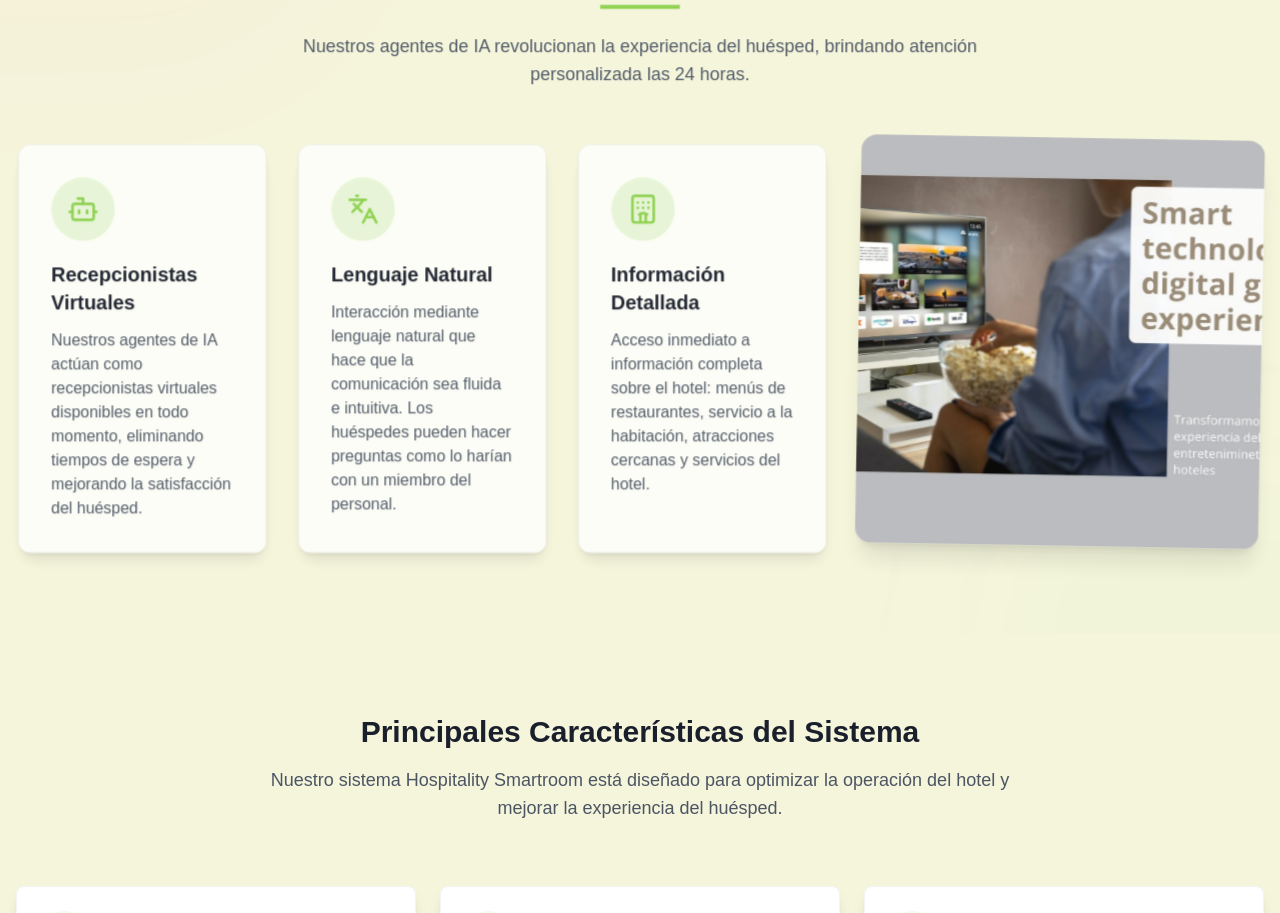
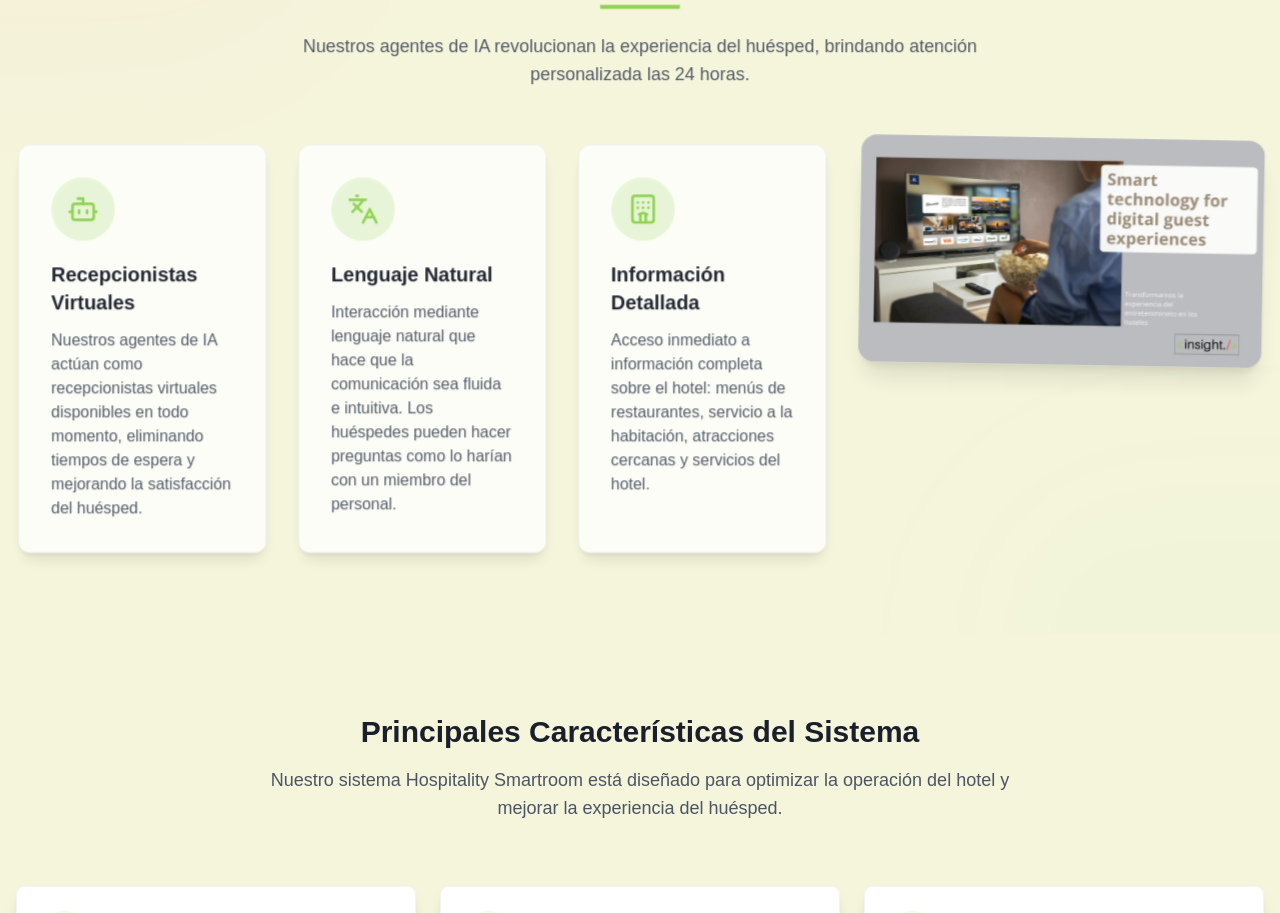
Before and after one commit to carlospena11/insight-smartroom-elegance222, a React (Vite) app: page / in a window 1280 px wide. Shown: the part 940-1853 px from the top of the page. Built offline with nearby package versions, Linux system fonts and the light colour scheme.

Commit message:
Update images
Update image paths to reflect changes on the live domain.

```diff
--- /dev/null
+++ b/src/components/ImageManager.tsx
@@ -0,0 +1,95 @@
+
+import { useState, useEffect } from "react";
+
+type ImageProps = {
+  src: string;
+  alt: string;
+  className?: string;
+  fallbackSrc?: string;
+}
+
+/**
+ * Componente para gestionar imágenes con fallback y carga optimizada
+ * Útil para cambiar imágenes fácilmente en todo el sitio
+ */
+export const ImageManager = ({ src, alt, className, fallbackSrc = "/placeholder.svg" }: ImageProps) => {
+  const [imgSrc, setImgSrc] = useState<string>(src);
+  const [isLoading, setIsLoading] = useState<boolean>(true);
+  const [hasError, setHasError] = useState<boolean>(false);
+
+  useEffect(() => {
+    // Reset states when src changes
+    setImgSrc(src);
+    setIsLoading(true);
+    setHasError(false);
+  }, [src]);
+
+  const handleImageLoad = () => {
+    setIsLoading(false);
+  };
+
+  const handleImageError = () => {
+    setIsLoading(false);
+    setHasError(true);
+    setImgSrc(fallbackSrc);
+  };
+
+  return (
+    <div className={`relative ${isLoading ? 'bg-gray-200 animate-pulse' : ''}`}>
+      {isLoading && (
+        <div className="absolute inset-0 flex items-center justify-center">
+          <div className="w-8 h-8 border-4 border-insight-green border-t-transparent rounded-full animate-spin"></div>
+        </div>
+      )}
+      <img
+        src={imgSrc}
+        alt={alt}
+        className={className}
+        onLoad={handleImageLoad}
+        onError={handleImageError}
+        style={{ opacity: isLoading ? 0 : 1 }}
+      />
+      {hasError && (
+        <div className="absolute bottom-2 right-2 bg-red-500 text-white text-xs px-2 py-1 rounded">
+          Error de carga
+        </div>
+      )}
+    </div>
+  );
+};
+
+/**
+ * Función para obtener la URL de una imagen
+ * Centraliza la gestión de rutas de imágenes
+ */
+export const getImageUrl = (imageName: string): string => {
+  // Puedes personalizar esta función para manejar diferentes entornos
+  // Por ejemplo, usar una CDN en producción
+  const isProduction = window.location.hostname !== "localhost";
+
+  // Imágenes alojadas en lovable-uploads
+  if (imageName.includes("lovable-uploads")) {
+    return isProduction
+      ? `/${imageName}` // En producción
+      : `/${imageName}`; // En desarrollo
+  }
+
+  // Otras imágenes
+  return isProduction
+    ? `/${imageName}` // En producción
+    : `/${imageName}`; // En desarrollo
+};
+
+// Mapa centralizado de todas las imágenes del sitio
+// Facilita el cambio de imágenes desde un único lugar
+export const siteImages = {
+  hero: "/lovable-uploads/c945a5a8-5382-4f39-8400-1511bec5245e.png",
+  aiAgent: "/lovable-uploads/8d49e4e4-4a6c-48ee-a777-a5f0f398987b.png",
+  guestExperience: "/lovable-uploads/4827b0f3-267c-4c28-b450-53935fa9aeca.png",
+  smartRoom: "/lovable-uploads/d910afa8-d8a5-4cee-83d3-4cd37e6a3997.png",
+  compatibility: "/lovable-uploads/27a90f52-eb00-4ffd-baf1-e4fe55ae9d2a.png",
+  logo: "/lovable-uploads/305d1918-687d-49de-87c7-9c047174a823.png",
+  aboutUs: "/lovable-uploads/1eaa6c24-f8b6-43b8-bcdd-0ceab0cfd71a.png",
+};
+
+export default ImageManager;
--- a/src/components/ai-agents/AgentImage.tsx
+++ b/src/components/ai-agents/AgentImage.tsx
@@ -1,5 +1,6 @@
 
 import { motion } from "framer-motion";
+import { ImageManager, siteImages } from "../ImageManager";
 
 const AgentImage = () => {
   return (
@@ -9,10 +10,8 @@ const AgentImage = () => {
       animate={{ opacity: 1, x: 0 }}
       transition={{ duration: 0.8, delay: 0.3 }}
     >
-      <motion.img
-        src="/lovable-uploads/8d49e4e4-4a6c-48ee-a777-a5f0f398987b.png"
-        alt="Agente de IA"
-        className="rounded-2xl shadow-xl w-full h-full object-cover"
+      <motion.div
+        className="w-full h-full"
         whileHover={{
           scale: 1.05,
           rotate: 2,
@@ -30,7 +29,14 @@ const AgentImage = () => {
             ease: "easeInOut"
           }
         }}
-      />
+      >
+        <ImageManager
+          src={siteImages.aiAgent}
+          alt="Agente de IA"
+          className="rounded-2xl shadow-xl w-full h-full object-cover"
+          fallbackSrc="/placeholder.svg"
+        />
+      </motion.div>
     </motion.div>
   );
 };
--- a/static-site/index.html
+++ b/static-site/index.html
@@ -25,7 +25,10 @@
     <meta property="og:description" content="Revoluciona la experiencia de tus huéspedes con IA avanzada">
     <meta property="og:type" content="website">
     <meta property="og:url" content="https://insightsmarthotel.com">
+    <!-- Instrucciones para cambiar imágenes en el sitio -->
+    <meta name="image-instructions" content="Para actualizar imágenes: Reemplaza los archivos en /lovable-uploads manteniendo los mismos nombres, o actualiza las rutas en components/ImageManager.tsx">
   </head>
+
   <body>
     <!-- Include navbar -->
     <div id="navbar-container"></div>
```
